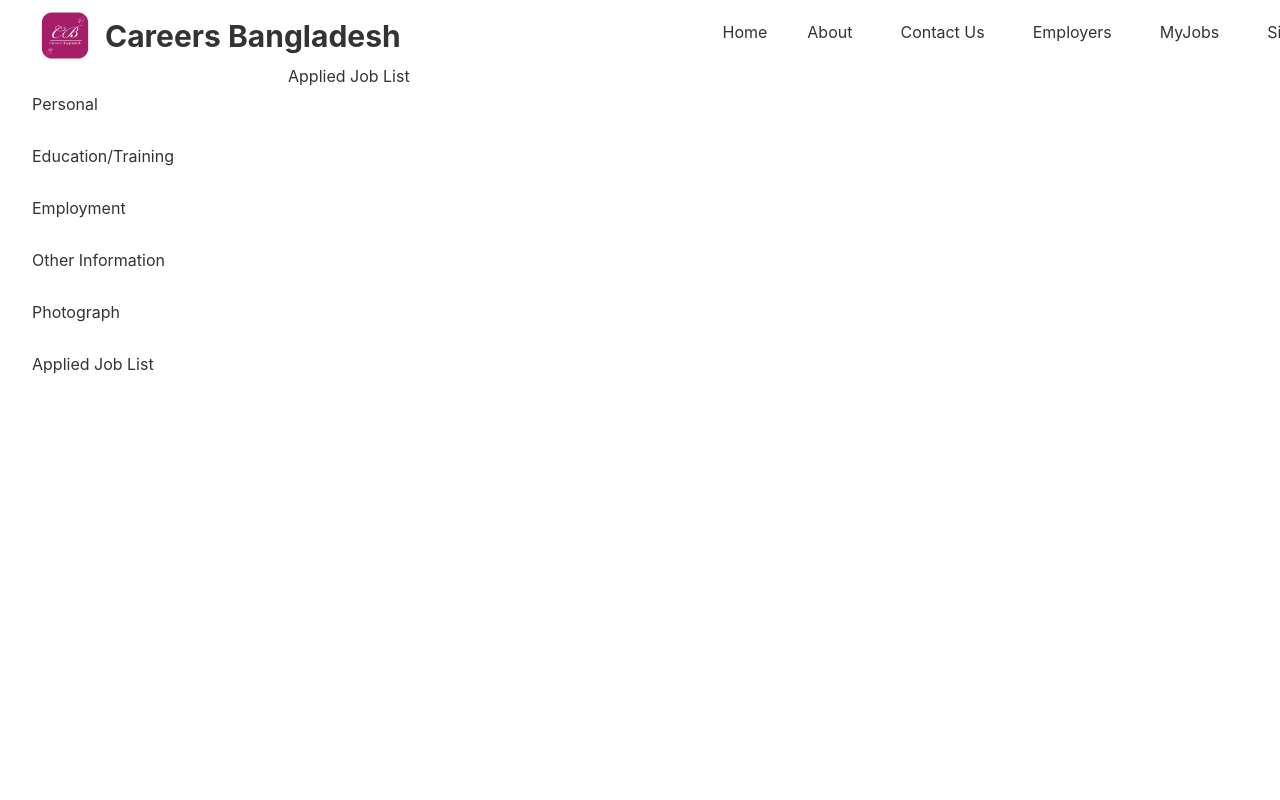
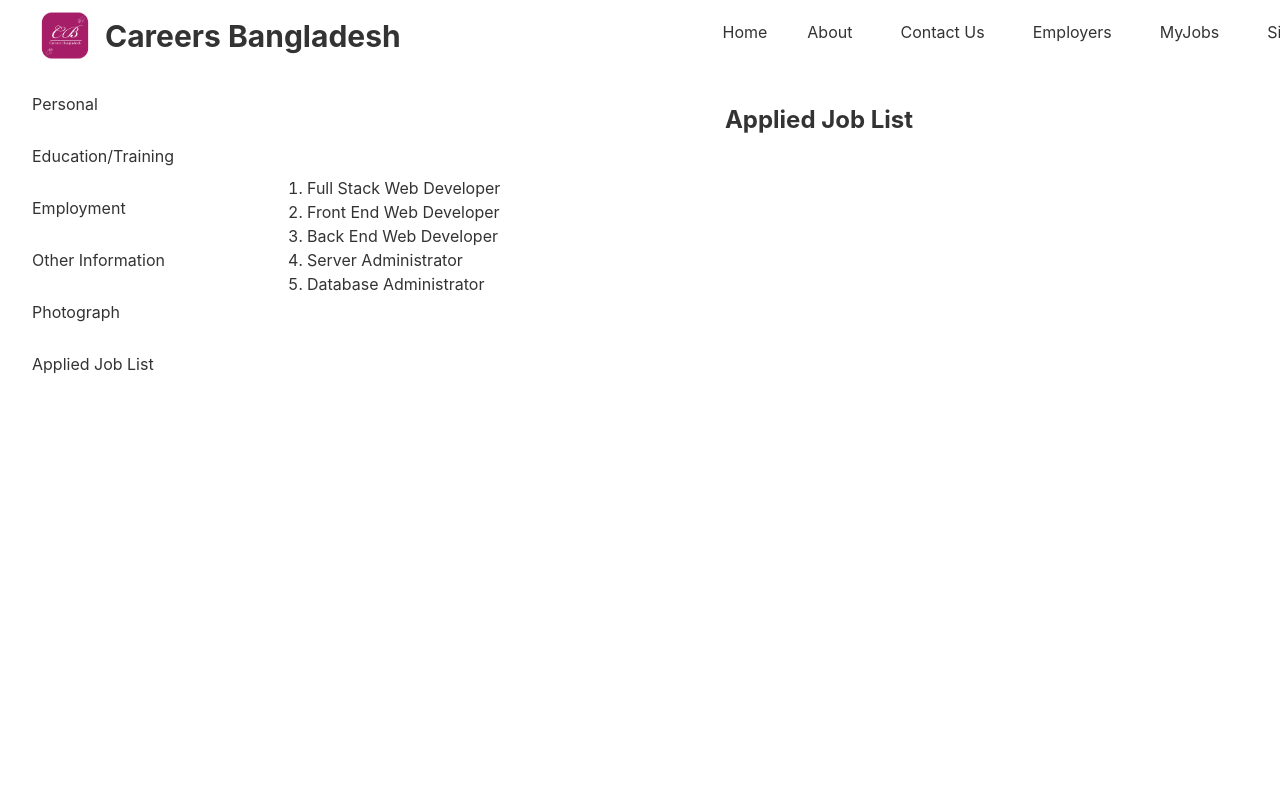
Before and after one commit to tuhinshuvra/carrierrs-bangladesh, a React (Create React App) app: page /dashboard/myjobs/applied in a window 1280 px wide. Shown: the top 800 px of the page. Built offline with nearby package versions, Linux system fonts and the light colour scheme.

Commit message:
added applied job list

```diff
--- a/src/Pages/Profile/MyJobs/AppliedJobList/AppliedJobList.js
+++ b/src/Pages/Profile/MyJobs/AppliedJobList/AppliedJobList.js
@@ -1,9 +1,17 @@
 import React from 'react';
+import { Link } from 'react-router-dom';
 
 const AppliedJobList = () => {
     return (
         <div>
-            <h2>Applied Job List</h2>
+            <h2 className=' text-center text-2xl font-bold my-10 '>Applied Job List</h2>
+            <ol className='max-w-md space-y-1 list-decimal list-inside '>
+                <Link> <li>Full Stack Web Developer</li></Link>
+                <Link> <li>Front End Web Developer</li></Link>
+                <Link> <li>Back End Web Developer</li></Link>
+                <Link> <li>Server Administrator</li></Link>
+                <Link> <li>Database Administrator</li></Link>
+            </ol>
         </div>
     );
 };
```
